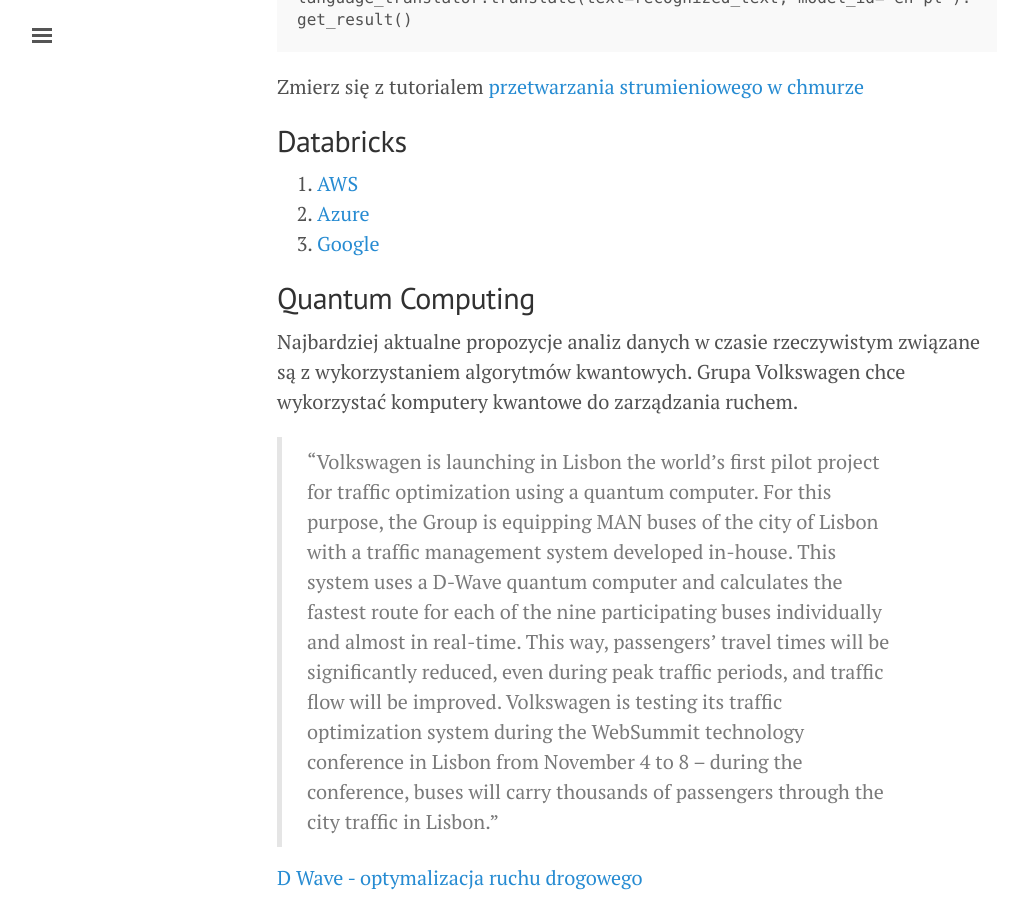
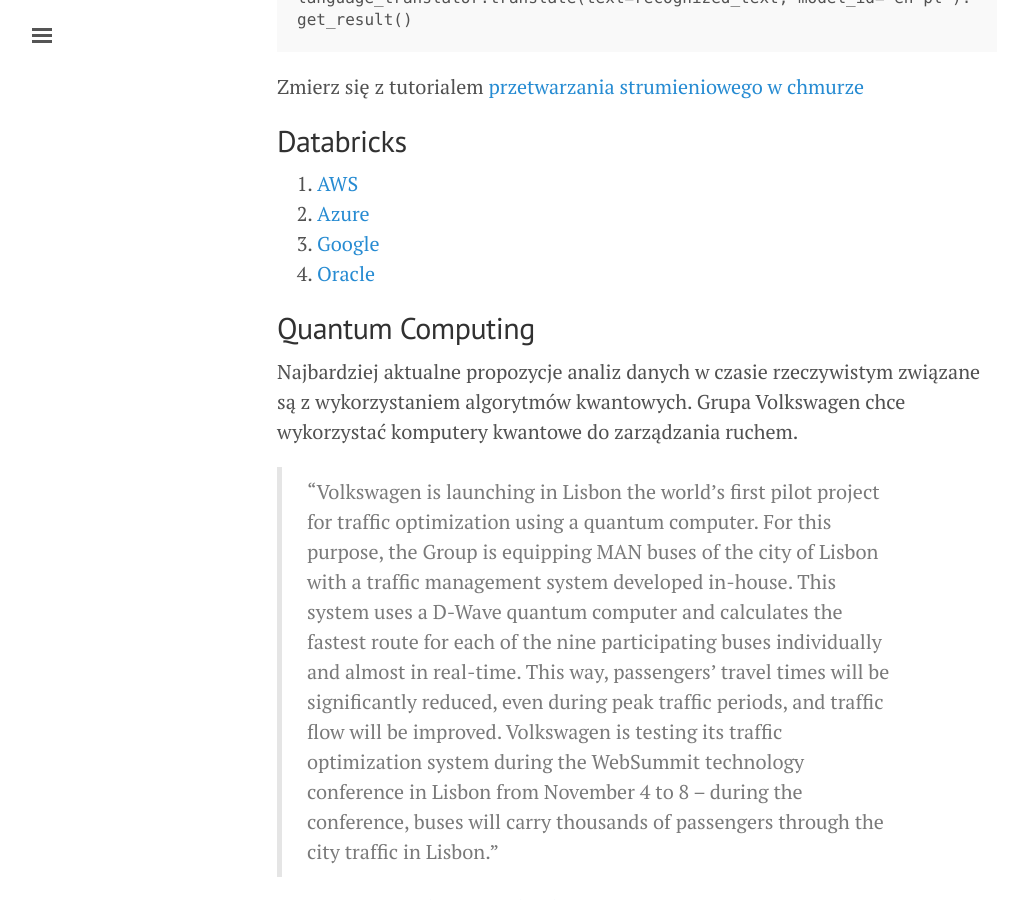
Before and after one commit to sebkaz-teaching/RealTime, a Jekyll site: the page built from cw10D.md, in a window 1280 px wide and 900 px high, scrolled down 2619 px. Shown: the whole window, without its empty margins (3-1014 px from the left). Built offline with Jekyll 4.4.1, drawn with Linux system fonts in a browser that asks for light colours; a script that is not in the unit is left out.

Commit message:
Update cw10D.md

```diff
--- a/cw10D.md
+++ b/cw10D.md
@@ -112,13 +112,12 @@
 
 
 
-
-
 ## Databricks
 
 1. [AWS](https://docs.databricks.com/?_ga=2.90302814.592354964.1621514203-1965540573.1621081098)
 2. [Azure](https://docs.microsoft.com/en-us/azure/databricks/)
 3. [Google](https://docs.gcp.databricks.com)
+4. [Oracle]()
 
 
 ## Quantum Computing
```
